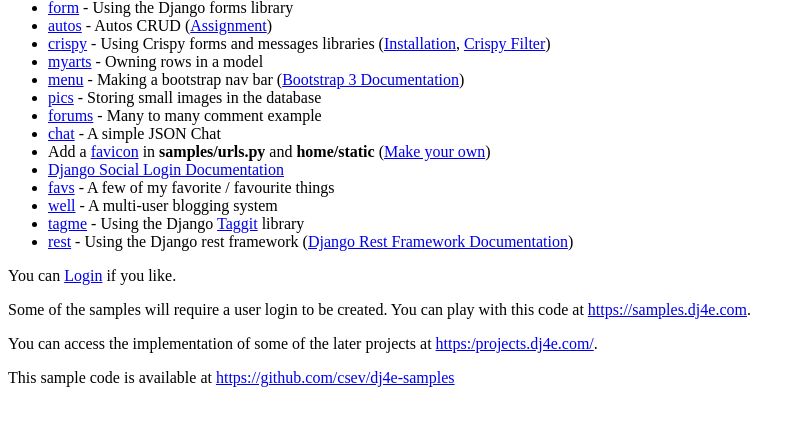
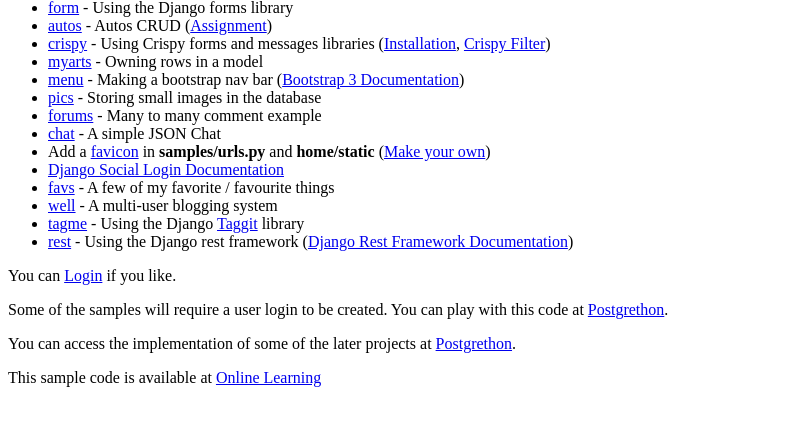
Before and after one commit to sulembutproton/onlearning, a Django app: page / in a window 1280 px wide. Shown: the part 317-743 px from the top of the page, without its empty margins (0-801 px from the left). Run offline with Django 3.2, Linux system fonts and the light colour scheme; parts of the project's set-up code (start-up, migrations or seed data) failed here and were passed over.

Commit message:
Welcome to Online Learning

```diff
--- a/home/templates/home/main.html
+++ b/home/templates/home/main.html
@@ -94,7 +94,7 @@
     <p>
         {% if islocal %}
         Some of the samples will require a user login to be created.
-        You can play with this code at <a href="https://samples.dj4e.com" target="_blank">https://samples.dj4e.com</a>.
+        You can play with this code at <a href="https://postgrethon.wordpress.com" target="_blank">Postgrethon</a>.
         {% else %}
         You might need an account and password to log in for certain features.  You might try this:
         <pre>
@@ -106,11 +106,11 @@
     </p>
 
     <p>
-        You can access the implementation of some of the later projects at <a href="https://projects.dj4e.com/" target="_blank">https:/projects.dj4e.com/</a>.
+        You can access the implementation of some of the later projects at <a href="https://postgrethon.wordpress.com" target="_blank">Postgrethon</a>.
     </p>
 
     <p>
-        This sample code is available at <a href="https://github.com/csev/dj4e-samples" target="_blank"> https://github.com/csev/dj4e-samples</a>
+        This sample code is available at <a href="https://https://github.com/sulembutproton/onlearning" target="_blank">Online Learning</a>
     </p>
 </body>
 </html>
```
Also changed, not shown: README.md.
